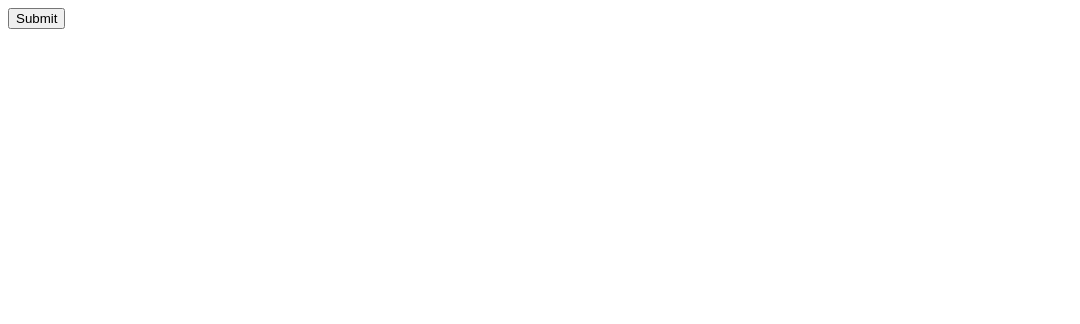
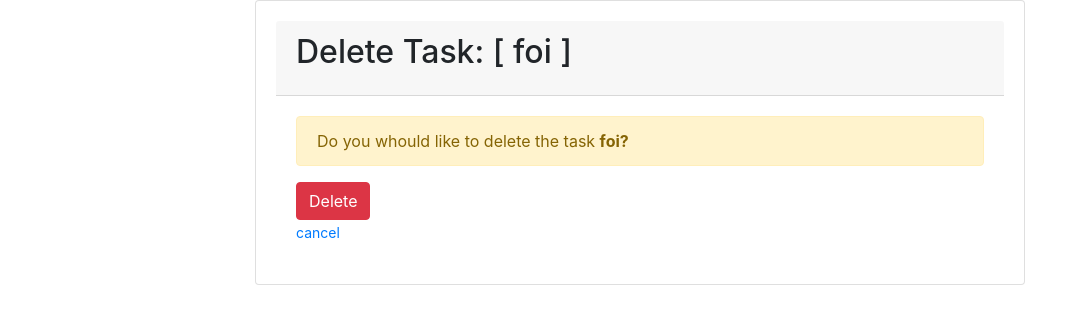
Before and after one commit to jonatasemanuel/to-do, a Django app: page /58/delete in a window 1280 px wide. Before the commit the part shown is almost empty. Shown: the top 324 px of the page, without its empty margins (0-1080 px from the left). Run offline with Django 4.2, Linux system fonts and the light colour scheme; data comes from the database, SQL or seed files in the repository; both versions use the stored data as it was after the commit; some libraries are stand-ins or nearby versions.

Commit message:
ta legal ta maneiro

```diff
--- a/core/models.py
+++ b/core/models.py
@@ -9,4 +9,4 @@ class Task(models.Model):
     # owner = models.ForeingKey(User, on_delete=models.CASCADE)
     # importar dj.contrib.auth.models import user
     def __str__(self) -> str:
-        return self.task[:37]
+        return self.task[:90]
--- a/core/templates/core/base.html
+++ b/core/templates/core/base.html
@@ -12,11 +12,17 @@
     <link rel="stylesheet" href="{% static 'css/styles.css' %}">
 </head>
 <body>
+
     <div class="container" style="max-width: 800px;">
 
+        <div class="card">
+            <div class="card-body">
             {% block content %}{% endblock %}
+            </div>
+        </div>
 
     </div>
+
 {% bootstrap_javascript jquery='full' %}
 </body>
 </html>
--- a/core/templates/core/delete.html
+++ b/core/templates/core/delete.html
@@ -1,6 +1,20 @@
+{% extends 'core/base.html' %}
 {% load bootstrap4 %}
 
-<form action="" method="post">
-    {% csrf_token %}
-    <input type="submit" name="confirm" class="btn btn">
-</form>
+{% block content %}
+    <header class="card-header">
+        <h2 class="card-title">Delete Task: [ {{ task.task }} ]</h2>
+    </header>
+
+    <div class="card-body">
+        <form action="" method="post">
+            {% csrf_token %}
+            <div class="alert alert-warning" role="alert">
+                Do you whould like to delete the task <strong>{{ task }}?</strong>
+            </div>
+            <input type="submit" name="confirm" class="btn btn-danger" value="Delete">
+        </form>
+        <small><a href="{% url 'home' %}">cancel</a></small>
+    </div>
+
+{% endblock content %}
--- a/core/templates/core/home.html
+++ b/core/templates/core/home.html
@@ -5,9 +5,10 @@
 {% block title %} Home {% endblock title %}
 
 {% block content %}
-        <h2>Welcome back, {{ request.user }}</h2>
+        <header class="card-header">
+            <h2 class="card-title">Welcome back, {{ request.user }}</h2>
+        </header>
         <br><br>
-
                 <form action="{% url 'home' %}" method="post" class="form">
                     {% csrf_token %}
                     {% bootstrap_form form %}
--- a/core/templates/core/update.html
+++ b/core/templates/core/update.html
@@ -4,8 +4,10 @@
 {% block title %} Update {% endblock %}
 
 {% block content %}
+    <header class="card-header">
+        <h2 class="card-title">Update your task.</h2>
+    </header>
 
-<h2>Update your task.</h2>
 <br><br>
 
     <form action="" method="post" class="form">
--- a/core/urls.py
+++ b/core/urls.py
@@ -6,5 +6,5 @@ urlpatterns=[
     #path('', views.new_task, name='new_task'),
     path('', views.HomeFormView.as_view(), name='home'),
     path('edit/<int:pk>',views.TaskUpdateView.as_view(), name='edit'),
-    path('<int:pk>/delete', views.delete, name='delete'),
+    path('<int:pk>/delete', views.TaskDeleteView.as_view(), name='delete'),
 ]
--- a/core/views.py
+++ b/core/views.py
@@ -2,14 +2,14 @@ from django.shortcuts import redirect, render
 from django.urls import reverse_lazy
 from .forms import TaskForm
 from .models import Task
-from django.views.generic import FormView, UpdateView
+from django.views.generic import FormView, UpdateView, DeleteView
 # from django.contrib.auth.decorators import login_required
 
 
 class HomeFormView(FormView):
     template_name = 'core/home.html'
     form_class = TaskForm
-    success_url = '.'
+    success_url = reverse_lazy('home')
 
     def get_context_data(self, **kwargs):
         context = super(FormView, self).get_context_data(**kwargs)
@@ -28,12 +28,17 @@ class TaskUpdateView(UpdateView):
     model = Task
     template_name = 'core/update.html'
     fields = ['task']
-
-    def get_success_url(self):
-        return reverse_lazy('home')
+    success_url = reverse_lazy('home')
 
 
-def delete(request, pk):
+class TaskDeleteView(DeleteView):
+    model = Task
+    template_name = 'core/delete.html'
+    success_url = reverse_lazy('home')
+
+
+
+"""def delete(request, pk):
     task = Task.objects.get(id=pk)
 
     if request.method == 'POST':
@@ -41,7 +46,7 @@ def delete(request, pk):
         return redirect('home')
 
     context = {'task': task}
-    return render(request, 'core/delete.html', context)
+    return render(request, 'core/delete.html', context)"""
 
 
 """
```
Also changed, not shown: db.sqlite3. Lines whose indentation alone changed are shown as unchanged.
